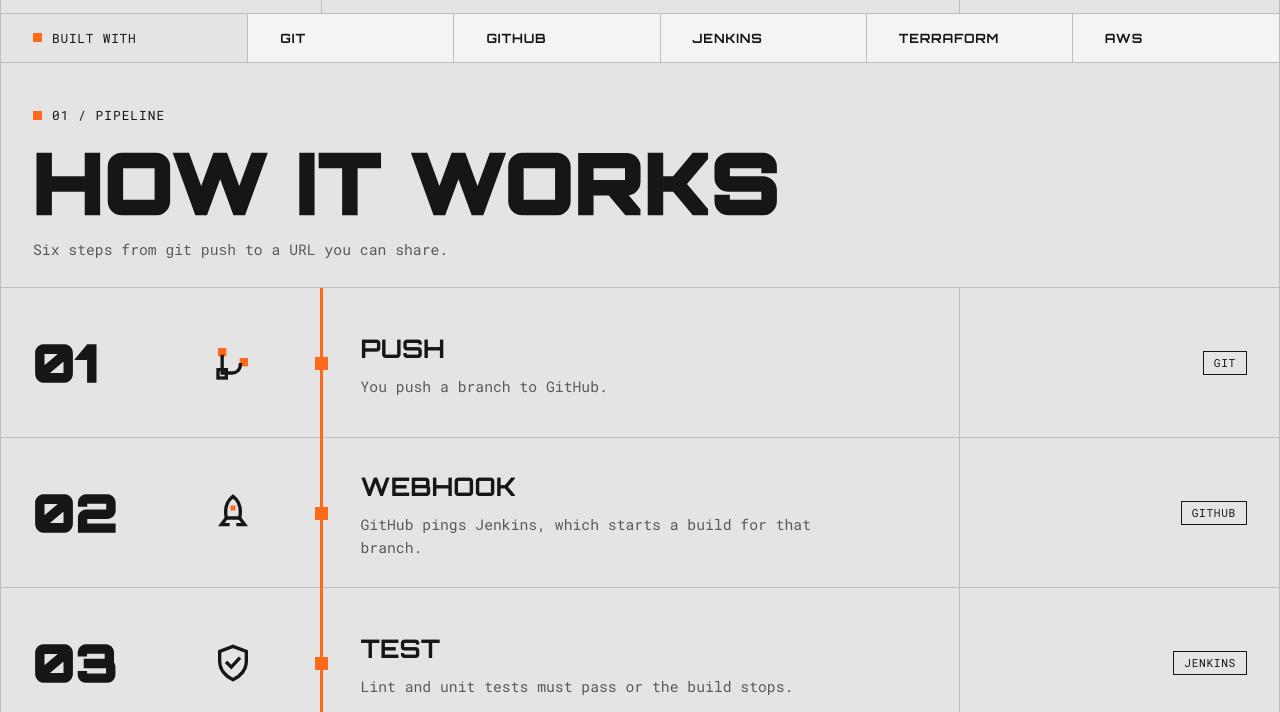
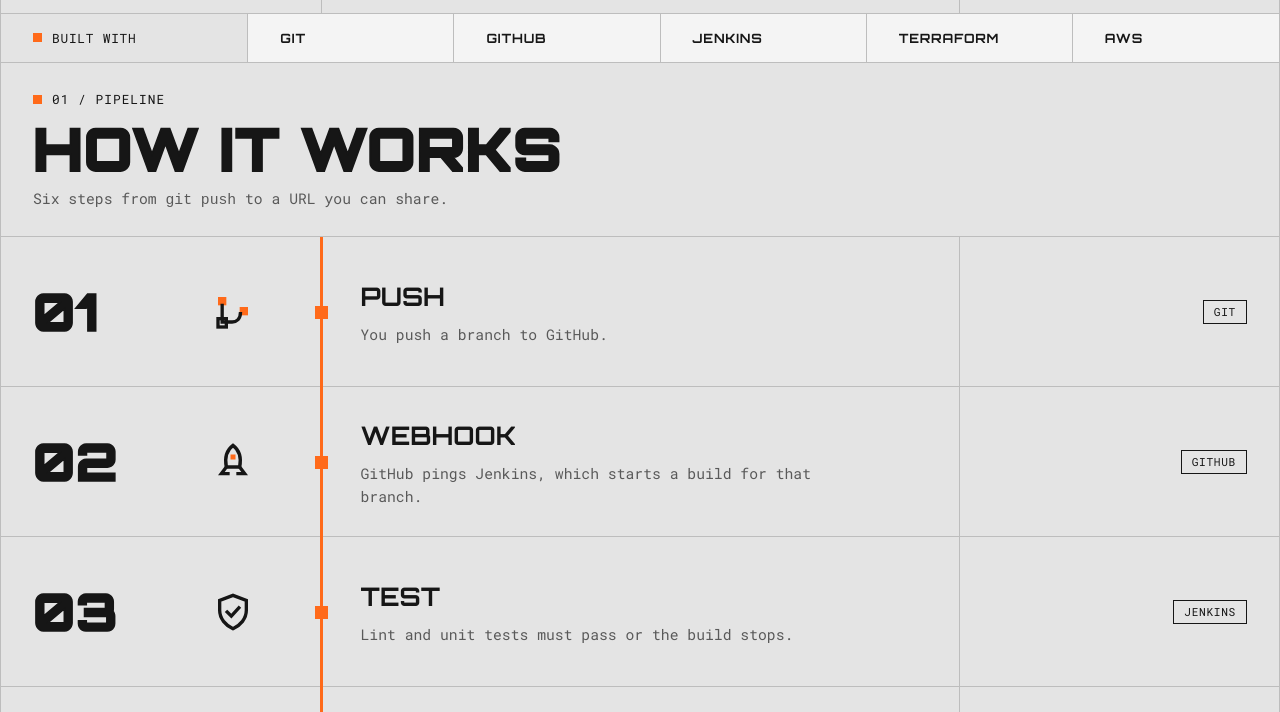
Before and after one commit to RishitTandon7/PushPad, a website with bundled scripts: page app/public/index.html in a window 1280 px wide. Shown: the part 756-1468 px from the top of the page. Built offline with nearby package versions, Linux system fonts and the light colour scheme; files whose address does not match are found by name.

Commit message:
style(ui): tighten section header padding and heading scale

```diff
--- a/app/public/css/layout.css
+++ b/app/public/css/layout.css
@@ -8,9 +8,9 @@
 
 /* Every section is a ruled band */
 .band { border-bottom: 1px solid var(--line); }
-.band-head { padding: var(--sp-4) var(--rail) var(--sp-3); border-bottom: 1px solid var(--line); background: var(--bg); }
-.band-head h2 { font-size: var(--fs-h2); margin-top: var(--sp-2); }
-.band-head p { max-width: 560px; margin-top: var(--sp-2); color: var(--muted); }
+.band-head { padding: var(--sp-3) var(--rail); border-bottom: 1px solid var(--line); background: var(--bg); }
+.band-head h2 { font-size: var(--fs-h2); margin-top: 10px; }
+.band-head p { max-width: 62ch; margin-top: 10px; color: var(--muted); }
 .panel { background: var(--panel); }
 
 /* Corner marker squares and bracket frames */
--- a/app/public/css/tokens.css
+++ b/app/public/css/tokens.css
@@ -19,7 +19,7 @@
   --fs-base: .92rem;
   --fs-lg: 1.15rem;
   --fs-num: clamp(1.6rem, 3vw, 2.4rem);
-  --fs-h2: clamp(2.2rem, 6.5vw, 6rem);
+  --fs-h2: clamp(1.9rem, 4.6vw, 3.8rem);
 
   --sp-1: 8px;
   --sp-2: 16px;
```
